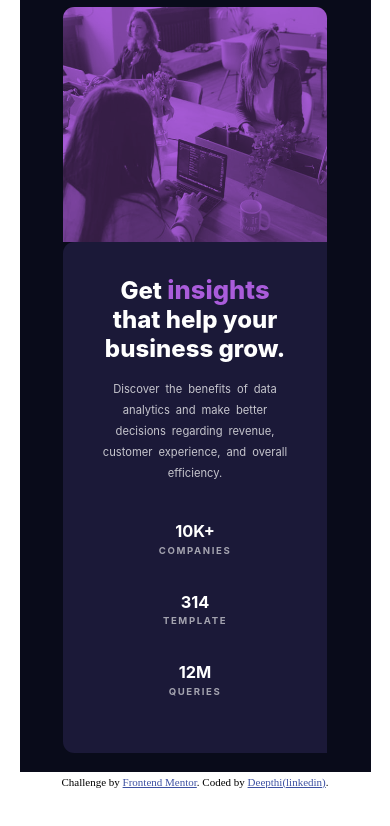
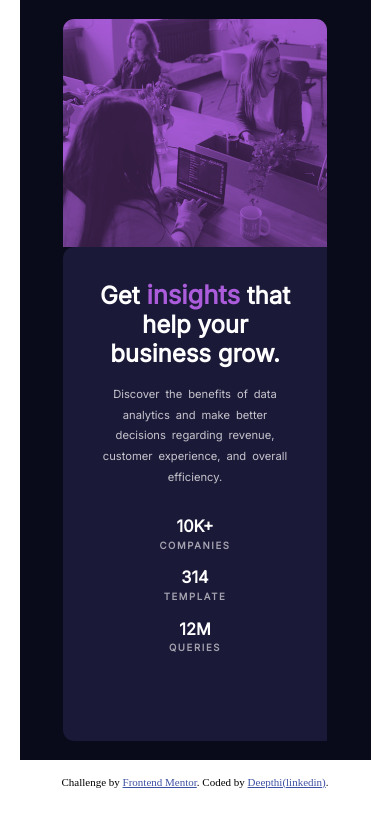
Before and after one commit to Deepthi-Ramesh/stats-preview-card-component-main, a plain HTML site: page index.html in a window 390 px wide. Drawn offline with Linux system fonts and the light colour scheme.

Commit message:
modified according to errors

```diff
--- a/index.html
+++ b/index.html
@@ -6,7 +6,8 @@
 
      <link rel="icon" type="image/png" sizes="32x32" href="./images/favicon-32x32.png">
      <link rel="stylesheet" type="text/css" href="./style.css">
-     <link href="https://fonts.google.com/specimen/Inter"/>
+     <link rel="preconnect" href="https://fonts.gstatic.com">
+     <link href="https://fonts.googleapis.com/css2?family=Inter&display=swap" rel="stylesheet">
      <link rel="preconnect" href="https://fonts.gstatic.com">
     <link href="https://fonts.googleapis.com/css2?family=Lexend+Deca&display=swap" rel="stylesheet">
     <title>Frontend Mentor | Stats preview card component</title>
@@ -52,7 +53,7 @@
 
           </div>
 
-          <div class="flexitem" id="second"><img src="./images/image-header-desktop.jpg"/></div>
+          <div class="flexitem" id="second"><img src="./images/image-header-desktop.jpg" alt="women image"/></div>
 
       </div>
 
--- a/style.css
+++ b/style.css
@@ -85,7 +85,7 @@ h3{
    font-weight:700;
 }
 
- h6{
+h6{
     color:hsla(0, 0%, 100%, 0.6);
     font-size:0.5rem;
     font-family:'Inter',sans-serif;
@@ -94,7 +94,7 @@ h3{
 
 }
 
- @media (min-width:0px) and (max-width:600px)
+ @media (min-width:0px) and (max-width:731px)
 {
     .container{
         width:100%;
@@ -103,6 +103,7 @@ h3{
     .flexcontainer{
         width:90%;
         flex-direction: column;
+        height:100%;
     }
 
     #first{
@@ -136,7 +137,7 @@ h3{
 
     }
     .items{
-        margin:1rem;
+        margin:0.4rem;
     }
     h6{
     font-size:0.6rem;
```
